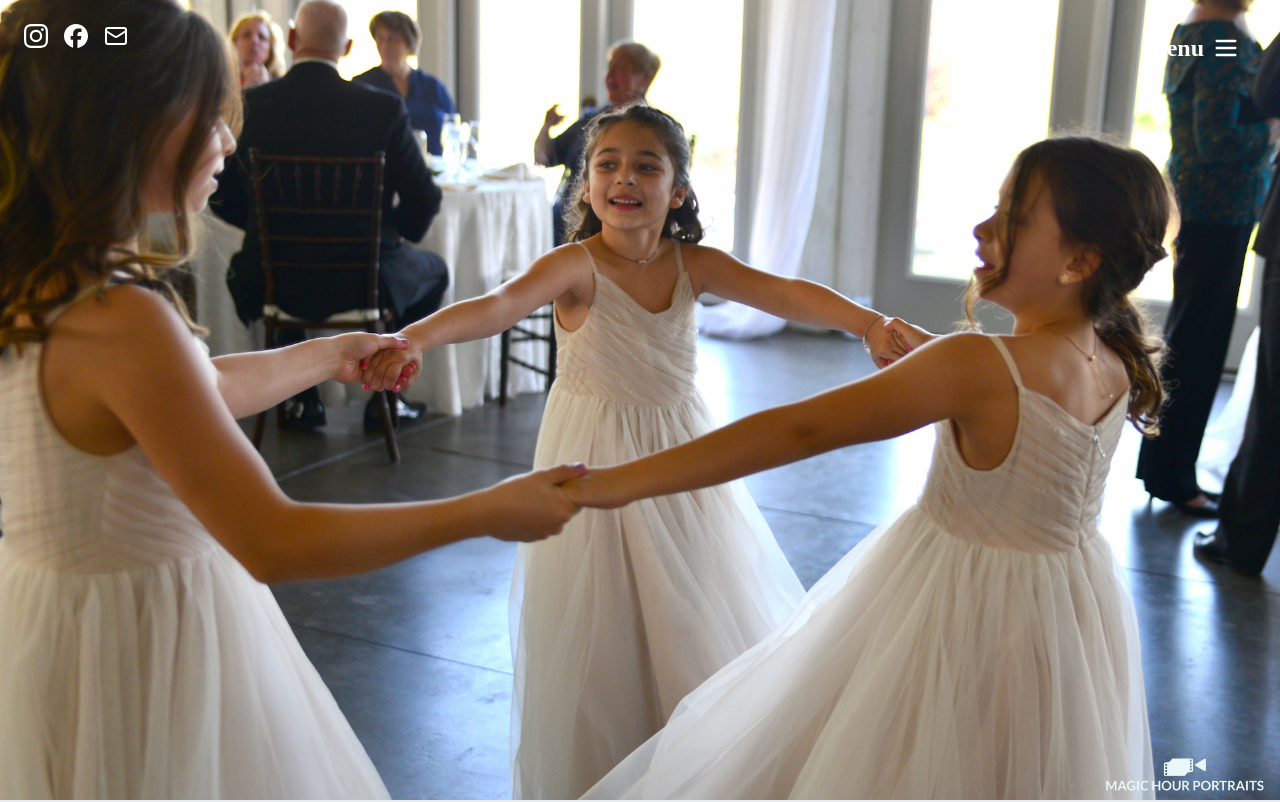
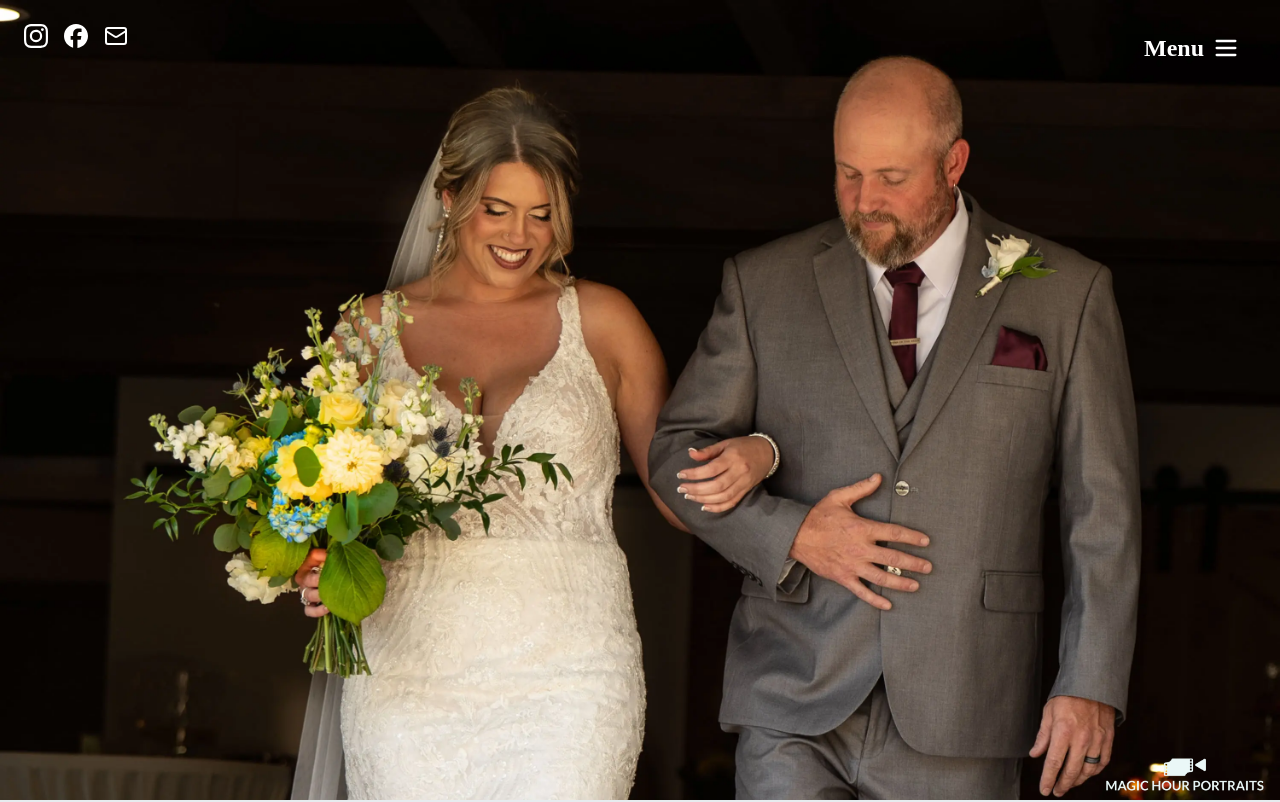
Before and after one commit to ethanbonsall/Magic-Hour-Portraits, a Next.js app in the folder web/: page / in a window 1280 px wide. Shown: the top 802 px of the page. Built offline with nearby package versions, Linux system fonts and the light colour scheme.

Commit message:
Stupid fix

```diff
--- a/web/components/home/home-carousel.tsx
+++ b/web/components/home/home-carousel.tsx
@@ -34,7 +34,7 @@ const mobileObjectPositions: Record<number, string> = {
 };
 
 const Header = () => {
-  const [, setIndex] = useState(0);
+  const [index, setIndex] = useState(0);
   const isMobile = useIsMobile();
 
   useEffect(() => {
@@ -57,12 +57,10 @@ const Header = () => {
             fill
             priority={i === 0}
             className={`absolute inset-0 w-full h-full object-cover object-top transition-opacity duration-1000 ${
-              i === 3 ? "opacity-100" : "opacity-0"
+              i === index ? "opacity-100" : "opacity-0"
             } ${isMobile ? mobileObjectPositions[i] ?? "" : ""}`}
           />
         ))}
-
-        {/* Centered Text Overlay */}
 
         <div className="absolute flex flex-row justify-end items-end px-1 py-1 md:px-4 md:py-2 inset-0 text-secondary text-center">
           <img
@@ -72,7 +70,6 @@ const Header = () => {
           ></img>
         </div>
 
-        {/* Top Right and Left Items */}
         <SocialIcons />
         <MenuSidebar />
       </div>
--- a/web/pages/_document.tsx
+++ b/web/pages/_document.tsx
@@ -1,14 +1,14 @@
 // File: pages/_document.tsx
 import { Html, Head, Main, NextScript } from "next/document";
+import Script from "next/script";
 
 export default function Document() {
   return (
     <Html lang="en">
       <Head>
-        {/* Google tag (gtag.js) - Google Analytics */}
-        <script
+        <Script
           async
-          src="https://www.googletagmanager.com/gtag/js?id=G-5DZE26FSVM"
+          src="https://www.googletagmanager.com/gtag/js?id=G-1JPCVGXG7T"
         />
         <script
           dangerouslySetInnerHTML={{
@@ -16,7 +16,7 @@ export default function Document() {
               window.dataLayer = window.dataLayer || [];
               function gtag(){dataLayer.push(arguments);}
               gtag('js', new Date());
-              gtag('config', 'G-5DZE26FSVM');
+              gtag('config', 'G-1JPCVGXG7T');
             `,
           }}
         />
```
